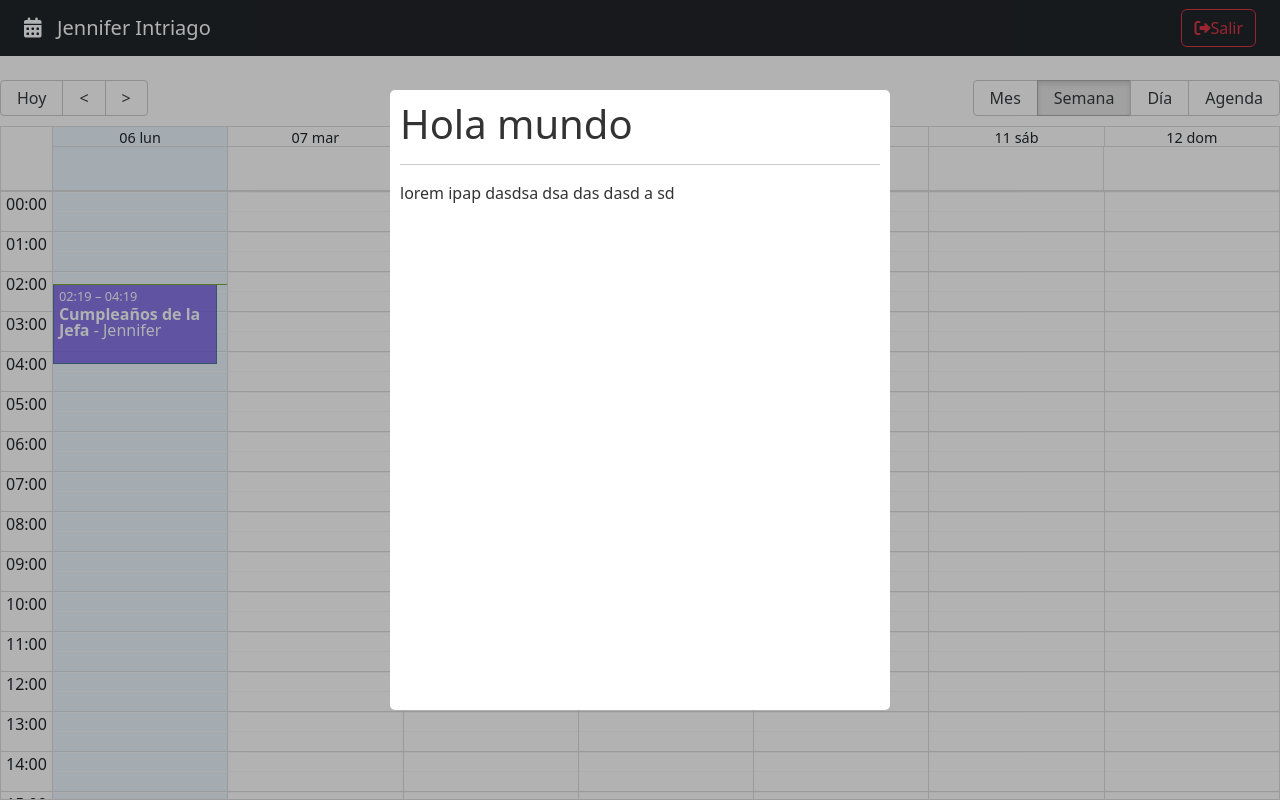
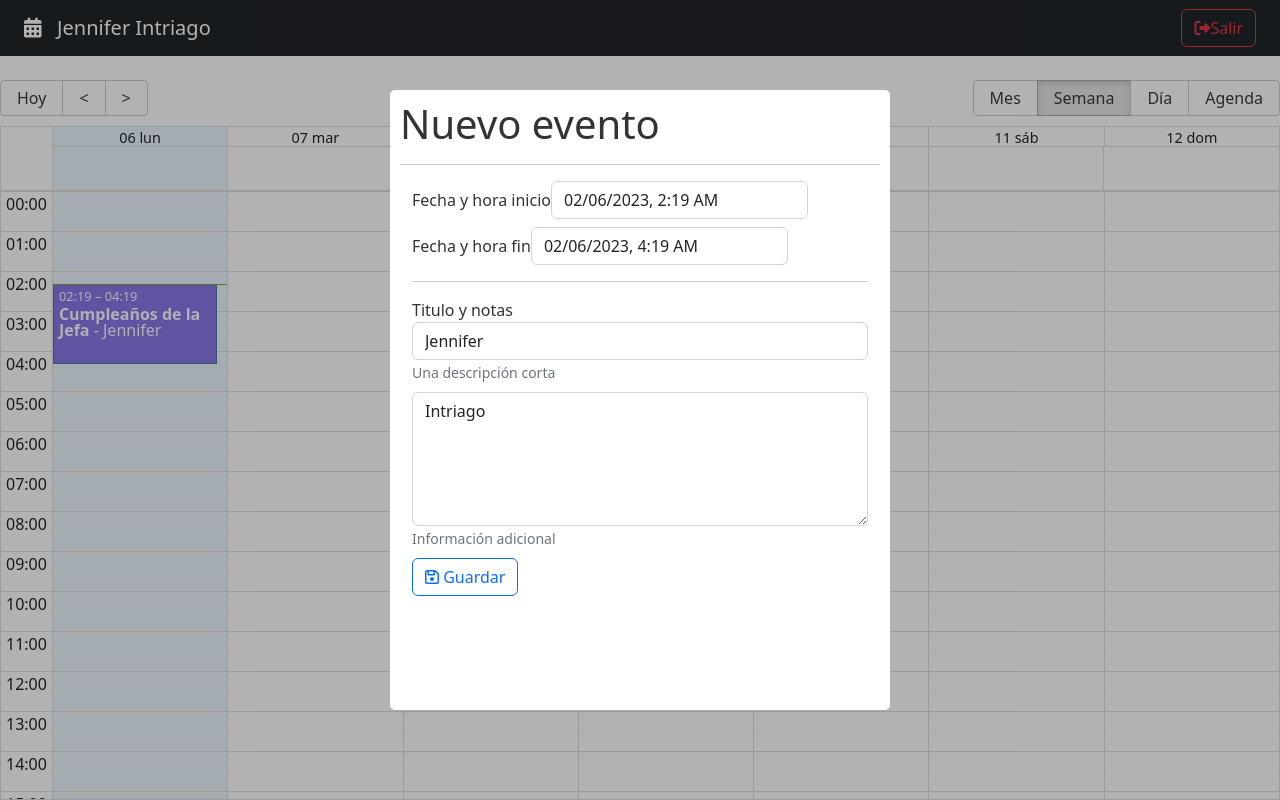
Before and after one commit to jennIntriago/calendar-app, a React (Vite) app: page / in a window 1280 px wide. Built offline with nearby package versions, Linux system fonts and the light colour scheme.

Commit message:
Agregar contenido de modal

```diff
--- a/package.json
+++ b/package.json
@@ -12,6 +12,7 @@
     "date-fns": "^2.29.3",
     "react": "^18.2.0",
     "react-big-calendar": "^1.6.3",
+    "react-datepicker": "^4.10.0",
     "react-dom": "^18.2.0",
     "react-modal": "^3.16.1",
     "react-router-dom": "^6.8.0"
--- a/src/calendar/components/CalendarModal.jsx
+++ b/src/calendar/components/CalendarModal.jsx
@@ -1,5 +1,8 @@
+import { addHours } from "date-fns";
 import { useState } from "react";
 import Modal from "react-modal";
+import DatePicker from "react-datepicker";
+import "react-datepicker/dist/react-datepicker.css";
 const customStyles = {
   content: {
     top: "50%",
@@ -14,6 +17,23 @@ Modal.setAppElement("#root");
 
 export const CalendarModal = () => {
   const [isOpen, setIsOpen] = useState(true);
+
+  const [formValues, setFormValues] = useState({
+    title: "Jennifer",
+    notes: "Intriago",
+    start: new Date(),
+    end: addHours(new Date(), 2),
+  });
+  const onInputChanged = ({ target }) => {
+    setFormValues({ ...formValues, [target.name]: target.value });
+  };
+
+  const onDateChanged = (event, changing) => {
+    setFormValues({
+      ...formValues,
+      [changing]: event,
+    });
+  };
   const onCloseModal = () => {
     console.log("cerrando modal");
     setIsOpen(false);
@@ -27,9 +47,67 @@ export const CalendarModal = () => {
       overlayClassName="modal-fondo"
       closeTimeoutMS={200}
     >
-      <h1>Hola mundo</h1>
+      <h1> Nuevo evento </h1>
       <hr />
-      <p>lorem ipap dasdsa dsa das dasd a sd </p>
+      <form className="container">
+        <div className="form-group mb-2">
+          <label>Fecha y hora inicio</label>
+          <DatePicker
+            selected={formValues.start}
+            onChange={(event) => onDateChanged(event, "start")}
+            className="form-control"
+            dateFormat="Pp"
+          />
+        </div>
+
+        <div className="form-group mb-2">
+          <label>Fecha y hora fin</label>
+          <DatePicker
+            minDate={formValues.start}
+            selected={formValues.end}
+            onChange={(event) => onDateChanged(event, "end")}
+            className="form-control"
+            dateFormat="Pp"
+          />
+        </div>
+
+        <hr />
+        <div className="form-group mb-2">
+          <label>Titulo y notas</label>
+          <input
+            type="text"
+            className="form-control"
+            placeholder="Título del evento"
+            name="title"
+            autoComplete="off"
+            value={formValues.title}
+            onChange={onInputChanged}
+          />
+          <small id="emailHelp" className="form-text text-muted">
+            Una descripción corta
+          </small>
+        </div>
+
+        <div className="form-group mb-2">
+          <textarea
+            type="text"
+            className="form-control"
+            placeholder="Notas"
+            rows="5"
+            name="notes"
+            value={formValues.notes}
+            onChange={onInputChanged}
+          ></textarea>
+          <small id="emailHelp" className="form-text text-muted">
+            Información adicional
+          </small>
+        </div>
+
+        <button type="submit" className="btn btn-outline-primary btn-block">
+          <i className="far fa-save"></i>
+          <span> Guardar</span>
+        </button>
+      </form>
     </Modal>
   );
 };
```
Also changed, not shown: 1 other file (tests, documents, lock files or other folders).
